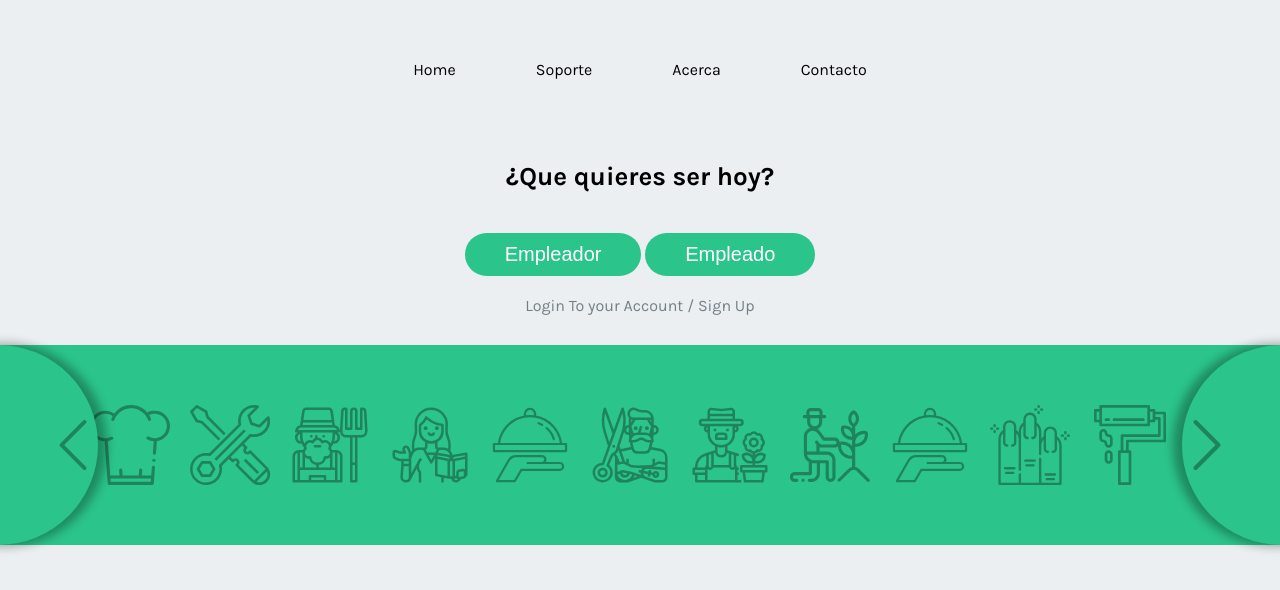
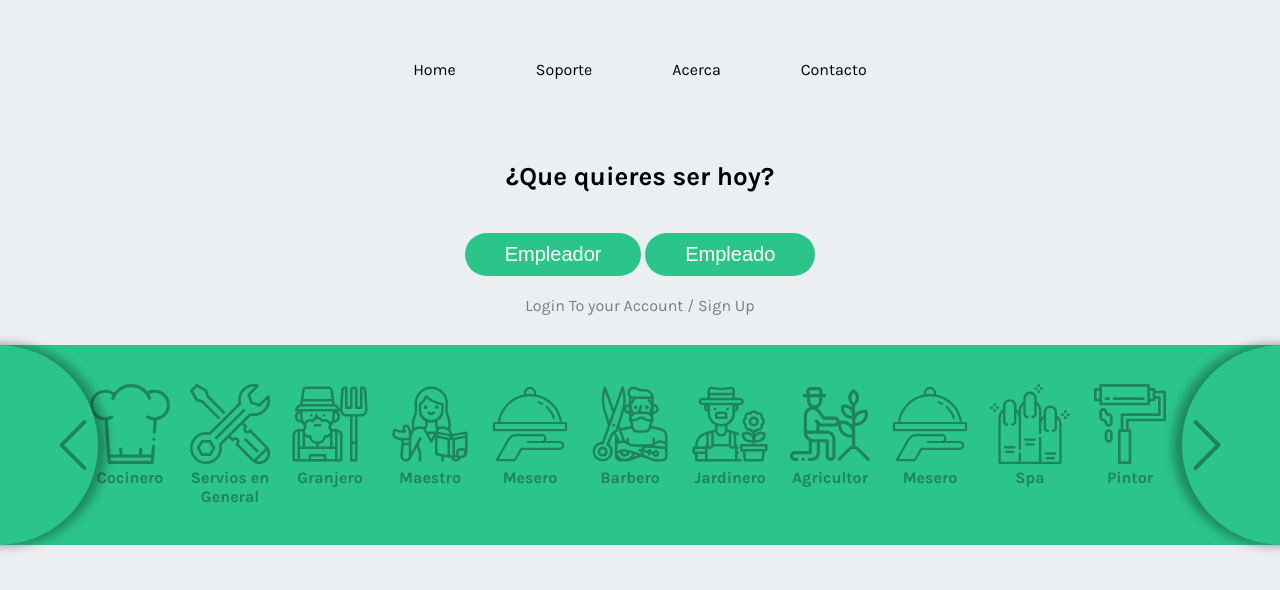
Before and after one commit to andresebb/jobs-page, a plain HTML site: page index.html in a window 1280 px wide. Shown: the top 590 px of the page. Drawn offline with Linux system fonts and the light colour scheme.

Commit message:
Colocando nombre abajo de los iconos

```diff
--- a/index.html
+++ b/index.html
@@ -42,21 +42,69 @@
 				</div>
 
 				<div class="hero__categories__images" id="hero__categories__images">
-					<img class="elemento elemento-first" id="elemento-first" src="assets/images/chefs-hat.svg" alt="">
+
+					<a class="elemento elemento-first" id="elemento-first" href="">
+						<img src="assets/images/chefs-hat.svg" alt="">
+						<p>Cocinero</p>
+					</a>
+					<a href="">
 						<img class="elemento" src="assets/images/customer-support.svg" alt="">
+						<p>Servios en General</p>
+					</a>
+					<a href="">
 						<img class="elemento" src="assets/images/farmer.svg" alt="">
+						<p>Granjero</p>
+					</a>
+						<a href="">
 							<img class="elemento" src="assets/images/teacher.svg" alt="">
+							<p>Maestro</p>
+						</a>
+						<a href="">
 							<img class="elemento" src="assets/images/waiter.svg" alt="">
+							<p>Mesero</p>
+						</a>
+						<a href="">
 							<img class="elemento" src="assets/images/barber.svg" alt="">
+							<p>Barbero</p>
+						</a>
+						<a href="">
 							<img class="elemento" src="assets/images/gardener.svg" alt="">
+							<p>Jardinero</p>
+						</a>
+						<a href="">
 							<img class="elemento" src="assets/images/agriculture.svg" alt="">
+							<p>Agricultor</p>
+						</a>
+						<a href="">
 							<img class="elemento" src="assets/images/waiter.svg" alt="">
+							<p>Mesero</p>
+						</a>
+						<a href="">
 							<img class="elemento" src="assets/images/nail.svg" alt="">
+							<p>Spa</p>
+						</a>
+						<a href="">
 							<img class="elemento" src="assets/images/paint-roller.svg" alt="">
+							<p>Pintor</p>
+						</a>
+						<a href="">
 							<img class="elemento" src="assets/images/agriculture.svg" alt="">
+							<p>Agricultor</p>
+						</a>
+						<a href="">
 							<img class="elemento" src="assets/images/farmer.svg" alt="">
+							<p>Granjero</p>
+						</a>
+						<a href="">
 							<img class="elemento" src="assets/images/teacher.svg" alt="">
+							<p>Maestro</p>
+						</a>
+						<a href="">
 							<img class="elemento elemento-last" id="elemento-last" src="assets/images/pastry-chef.svg" alt="pastri">
+							<p>Panadero</p>
+						</a>
+
+
 
 				</div>
 
--- a/sass/styles.scss
+++ b/sass/styles.scss
@@ -183,13 +183,21 @@ header{
             overflow: hidden;
             background-repeat: repeat-x;
 
+            a{
+                margin: 10px;
+                img{
+                    width: 80px;
+                    height: 80px;
+                }
 
+                p{
+                    margin: 0;
+                    color: #1F845B;
+                    text-align: center;
+                    font-weight: bold;
+                }
+            }
 
-            img{
-                width: 80px;
-                height: 80px;
-                margin: 10px;
-            }
 
             .elemento-first{
                 transition: 1s;
```
Also changed, not shown: css/styles.css. Lines whose indentation alone changed are shown as unchanged.
